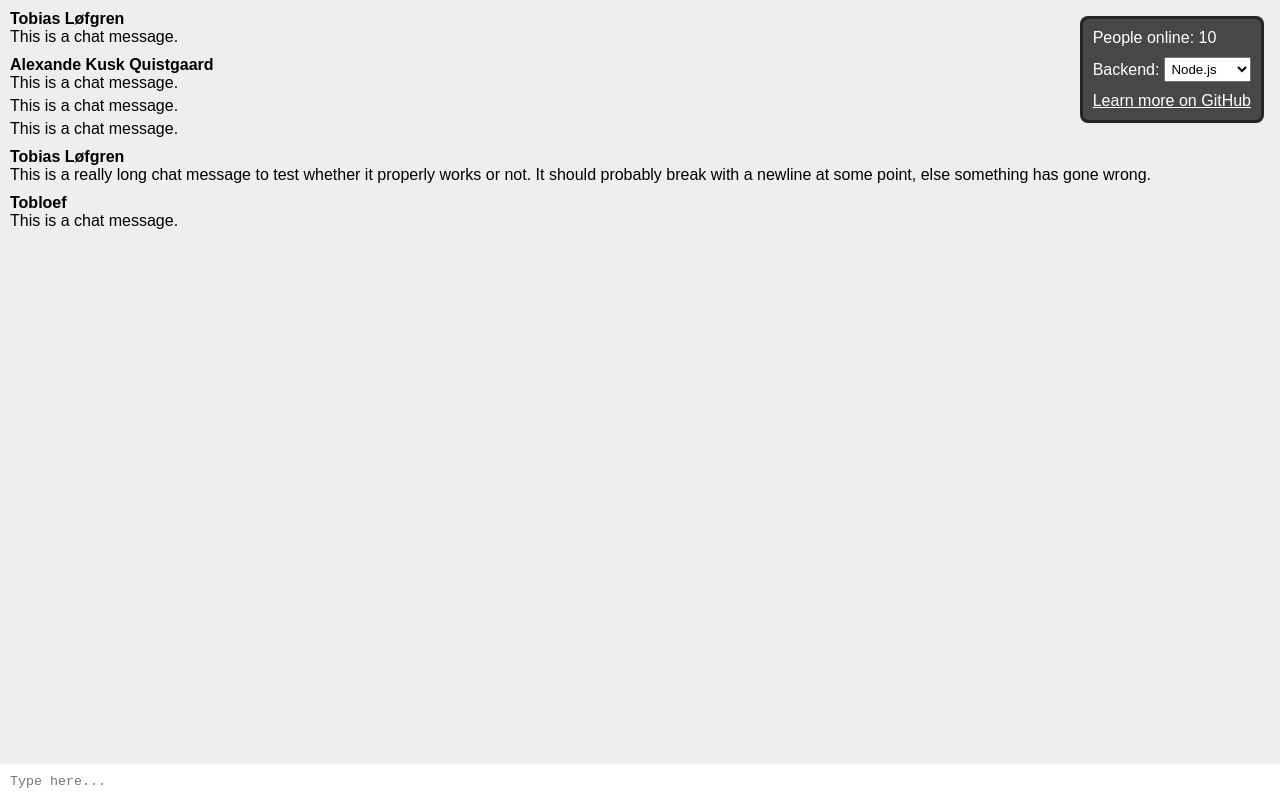
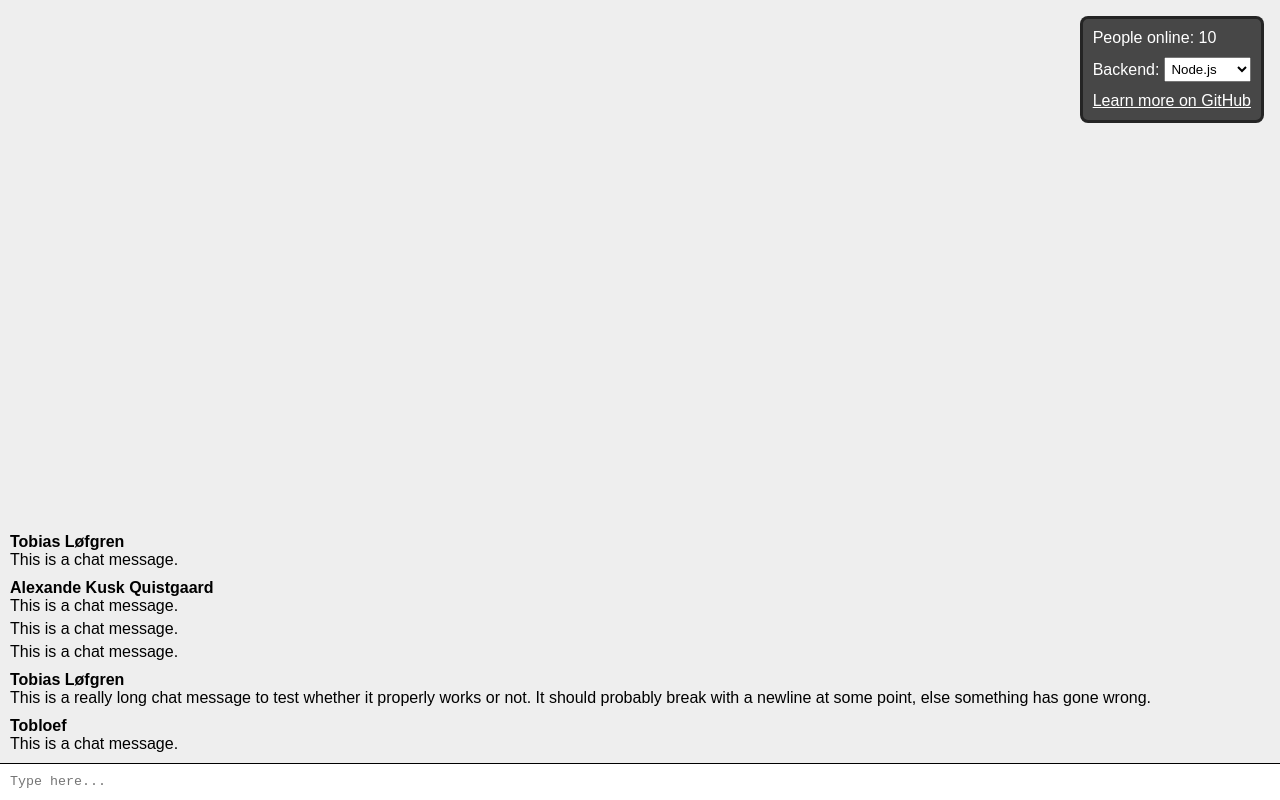
Before and after one commit to tobloef/PolyChat-Frontend, a plain HTML site: page index.html in a window 1280 px wide. Drawn offline with Linux system fonts and the light colour scheme.

Commit message:
Fix styles

```diff
--- a/index.html
+++ b/index.html
@@ -9,6 +9,7 @@
 
 <body>
 	<div class="wrapper">
+		<div class="chat-container">
 			<ul class="chat-log">
 					<li class="username">Tobias Løfgren</li>
 					<li class="message">This is a chat message.</li>
@@ -21,7 +22,7 @@
 					<li class="username">Tobloef</li>
 					<li class="message">This is a chat message.</li>
 			</ul>
-		<textarea class="writing-box" placeholder="Type here..." autofocus></textarea>
+		</div>
 		<div class="utility-box">
 			<div class="online-count">
 				<span>People online: </span>
@@ -37,6 +38,7 @@
 			</div>
 			<a href="https://github.com/tobloef/PolyChat-Frontend/">Learn more on GitHub</a>
 		</div>
+		<textarea class="writing-box" placeholder="Type here..." autofocus></textarea>
 	</div>
 	<script src="scripts/main.js"></script>
 </body>
--- a/styles/main.css
+++ b/styles/main.css
@@ -11,13 +11,19 @@ body, html {
 	flex-direction: column;
 }
 
+.chat-container {
+	flex-grow: 1;
+	overflow-y: scroll;
+	background-color: #eee;
+	position: relative;
+}
+
 .chat-log {
 	list-style: none;
 	padding: 10px;
 	margin: 0;
-	overflow-y: scroll;
-	background-color: #eee;
-	flex-grow: 1;
+	position: absolute;
+	bottom: 0;
 }
 
 .username {
@@ -33,10 +39,10 @@ body, html {
 }
 
 .writing-box {
-	flex: 0 0 2.7em;
-	border-top: 1px solid black;
+	flex: 0 0 37px;
 	width: 100%;
 	border: 0;
+	border-top: 1px solid black;
 	outline: 0;
 	padding: 10px;
 	resize: none;
```
Lines whose indentation alone changed are shown as unchanged.
